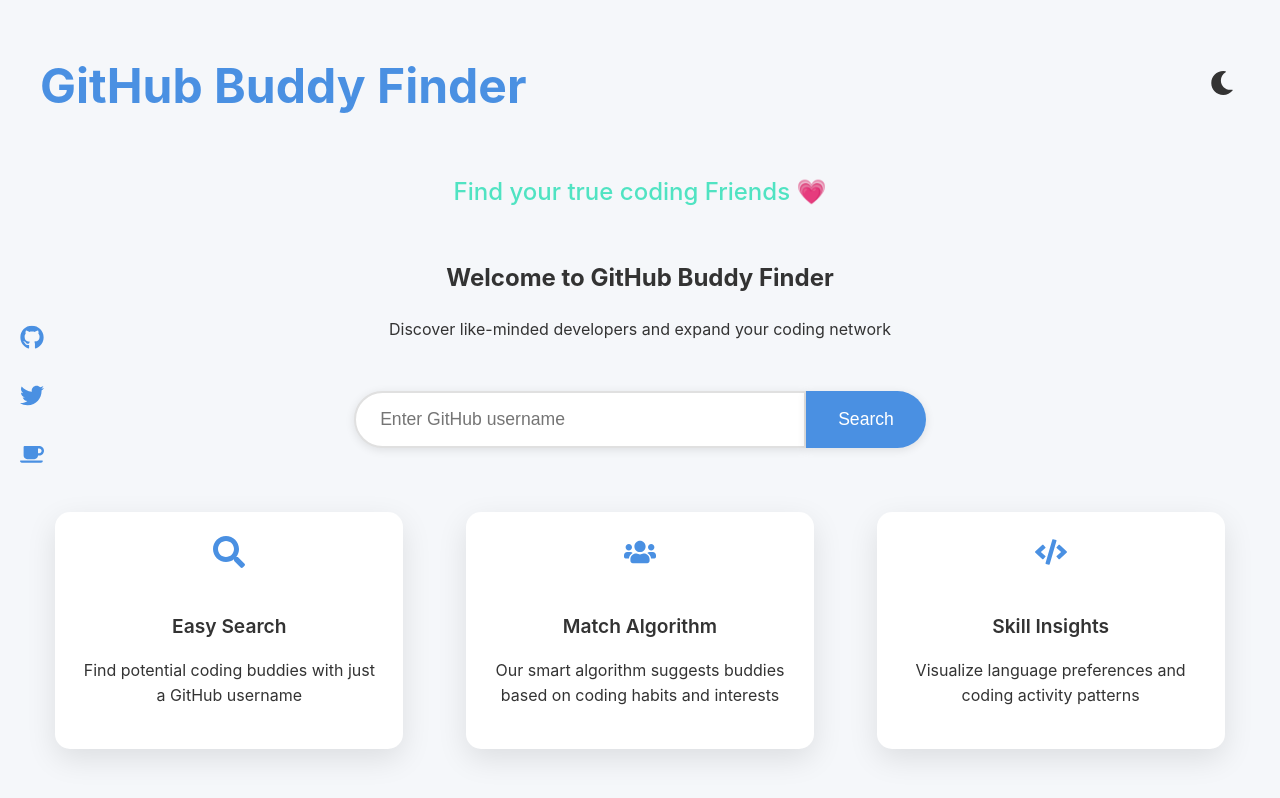
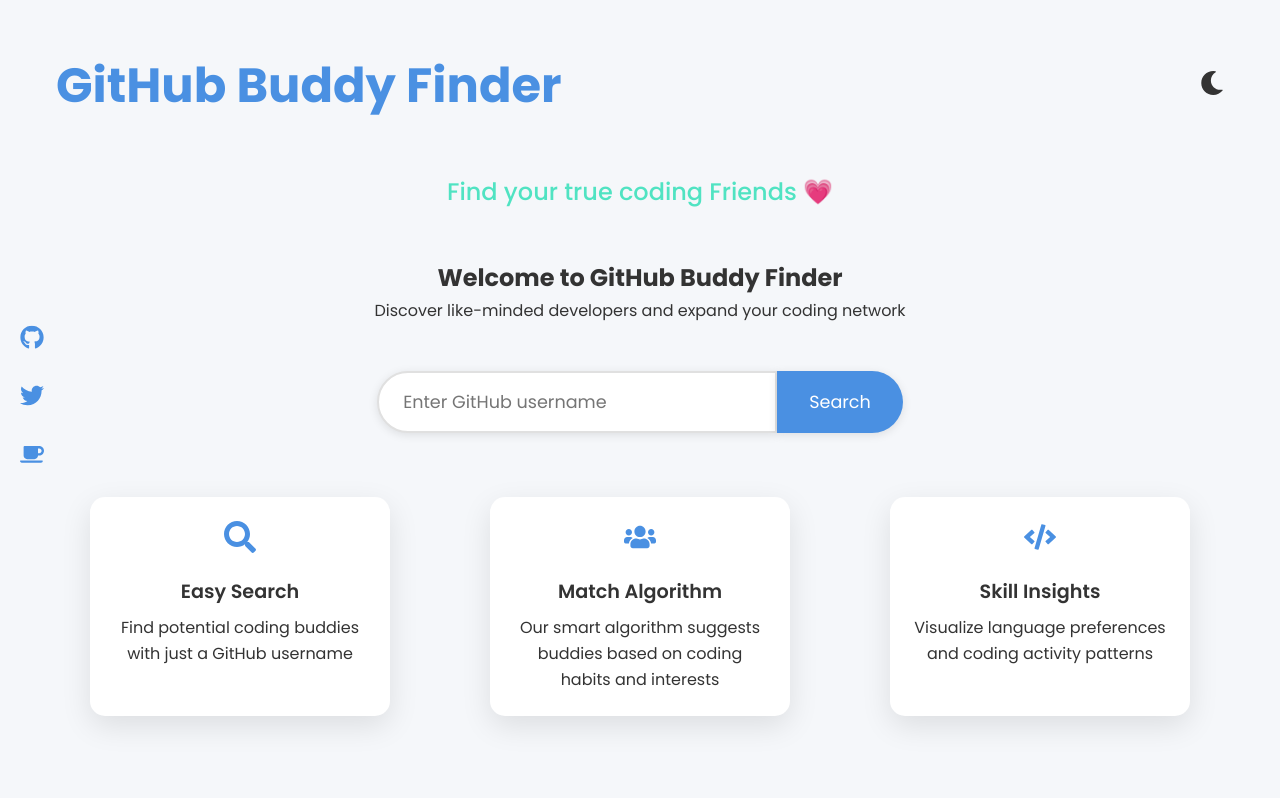
Before and after one commit to StarKnightt/Buddy-Finder, a React (Vite) app: page / in a window 1280 px wide. Shown: the top 798 px of the page. Built offline with nearby package versions, Linux system fonts and the light colour scheme; no server answers.

Commit message:
added the poppins font

```diff
--- a/src/App.jsx
+++ b/src/App.jsx
@@ -73,7 +73,7 @@
             {activities && <ActivityChart activities={activities} />}
           </div>
           {buddiesLoading ? (
-            <p>Finding your true buddies... This may take a few moments.</p>
+            <p>Finding your true buddies... This may take a few moments💘</p>
           ) : buddies && buddies.length > 0 ? (
             <BuddyList buddies={buddies} />
           ) : (
--- a/src/index.css
+++ b/src/index.css
@@ -1,3 +1,13 @@
+@import url('https://fonts.googleapis.com/css2?family=Poppins:ital,wght@0,100;0,200;0,300;0,400;0,500;0,600;0,700;0,800;0,900;1,100;1,200;1,300;1,400;1,500;1,600;1,700;1,800;1,900&display=swap');
+
+*
+{
+    margin: 0;
+    padding:0;
+    box-sizing: border-box;
+    font-family: 'Poppins', sans-serif;
+}
+
 :root {
   --primary-color: #4A90E2;
   --secondary-color: #50E3C2;
```
